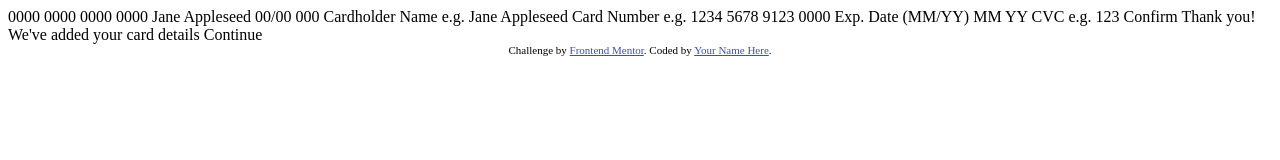
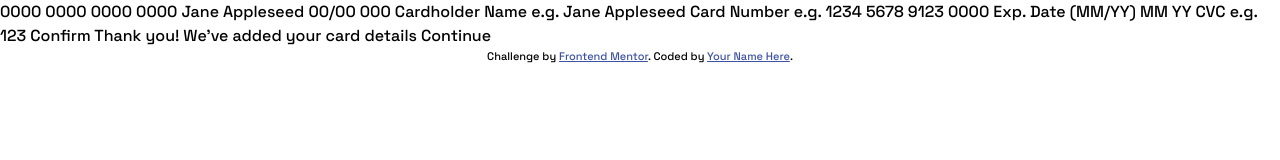
Before and after one commit to zerescas/interactive-card-details-form, a plain HTML site: page index.html in a window 1280 px wide. Drawn offline with Linux system fonts and the light colour scheme.

Commit message:
Added fonts and color properties

```diff
--- a/css/styles.css
+++ b/css/styles.css
@@ -0,0 +1,33 @@
+:root {
+  /*========
+  Primary Colors
+  ========*/
+
+  /* Active input border */
+  --linear-gradient: hsl(249, 99%, 64%) to hsl(278, 94%, 30%);
+
+  /* Input errors */
+  --red: hsl(0, 100%, 66%);
+
+  /*========
+  Neutral Colors
+  ========*/
+
+  --white: hsl(0, 0%, 100%);
+  --light-grayish-violet: hsl(270, 3%, 87%);
+  --dark-grayish-violet: hsl(279, 6%, 55%);
+  --very-dark-violet: hsl(278, 68%, 11%);
+}
+
+html {
+  font-family: 'Space Grotesk', sans-serif;
+}
+
+.attribution {
+  font-size: 11px;
+  text-align: center;
+}
+
+.attribution a {
+  color: hsl(228, 45%, 44%);
+}
--- a/index.html
+++ b/index.html
@@ -1,19 +1,23 @@
 <!DOCTYPE html>
 <html lang="en">
+
   <head>
     <meta charset="UTF-8">
-  <meta name="viewport" content="width=device-width, initial-scale=1.0"> <!-- displays site properly based on user's device -->
-
+    <meta name="viewport" content="width=device-width, initial-scale=1.0">
+    <!-- displays site properly based on user's device -->
     <link rel="icon" type="image/png" sizes="32x32" href="./images/favicon-32x32.png">
-
     <title>Frontend Mentor | Interactive card details form</title>
 
-  <!-- Feel free to remove these styles or customise in your own stylesheet 👍 -->
-  <style>
-    .attribution { font-size: 11px; text-align: center; }
-    .attribution a { color: hsl(228, 45%, 44%); }
-  </style>
+    <!-- Google Fonts -->
+    <link rel="preconnect" href="https://fonts.googleapis.com">
+    <link rel="preconnect" href="https://fonts.gstatic.com" crossorigin>
+    <link href="https://fonts.googleapis.com/css2?family=Space+Grotesk:wght@500&display=swap" rel="stylesheet">
+
+    <!-- CSS Files -->
+    <link rel="stylesheet" href="css/reset.css">
+    <link rel="stylesheet" href="css/styles.css">
   </head>
+
   <body>
 
     0000 0000 0000 0000
@@ -48,4 +52,5 @@
       Coded by <a href="#">Your Name Here</a>.
     </div>
   </body>
+
 </html>
```
Lines whose indentation alone changed are shown as unchanged.
